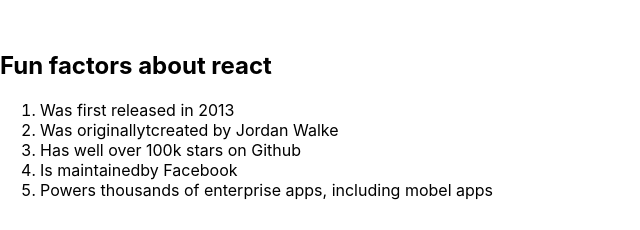
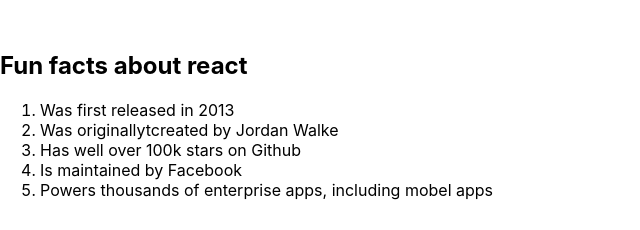
Before and after one commit to austine299/react-js-tutorial, a React (Create React App) app in the folder my-app/: page / in a window 1280 px wide. Shown: the part 293-523 px from the top of the page, without its empty margins (0-640 px from the left). Built offline with nearby package versions, Linux system fonts and the light colour scheme.

Commit message:
Correction

```diff
--- a/my-app/src/App.js
+++ b/my-app/src/App.js
@@ -4,12 +4,12 @@
 function App() {
   const navbar =(
     <nav>
-      <h1>Fun factors about react</h1>
+      <h1>Fun facts about react</h1>
       <ol>
         <li>Was first released in 2013</li>
         <li>Was originallytcreated by Jordan Walke</li>
         <li>Has well over 100k stars on Github </li>
-        <li>Is maintainedby Facebook</li>
+        <li>Is maintained by Facebook</li>
         <li>Powers thousands of enterprise apps, including mobel apps</li>
       </ol>
     </nav>
```
